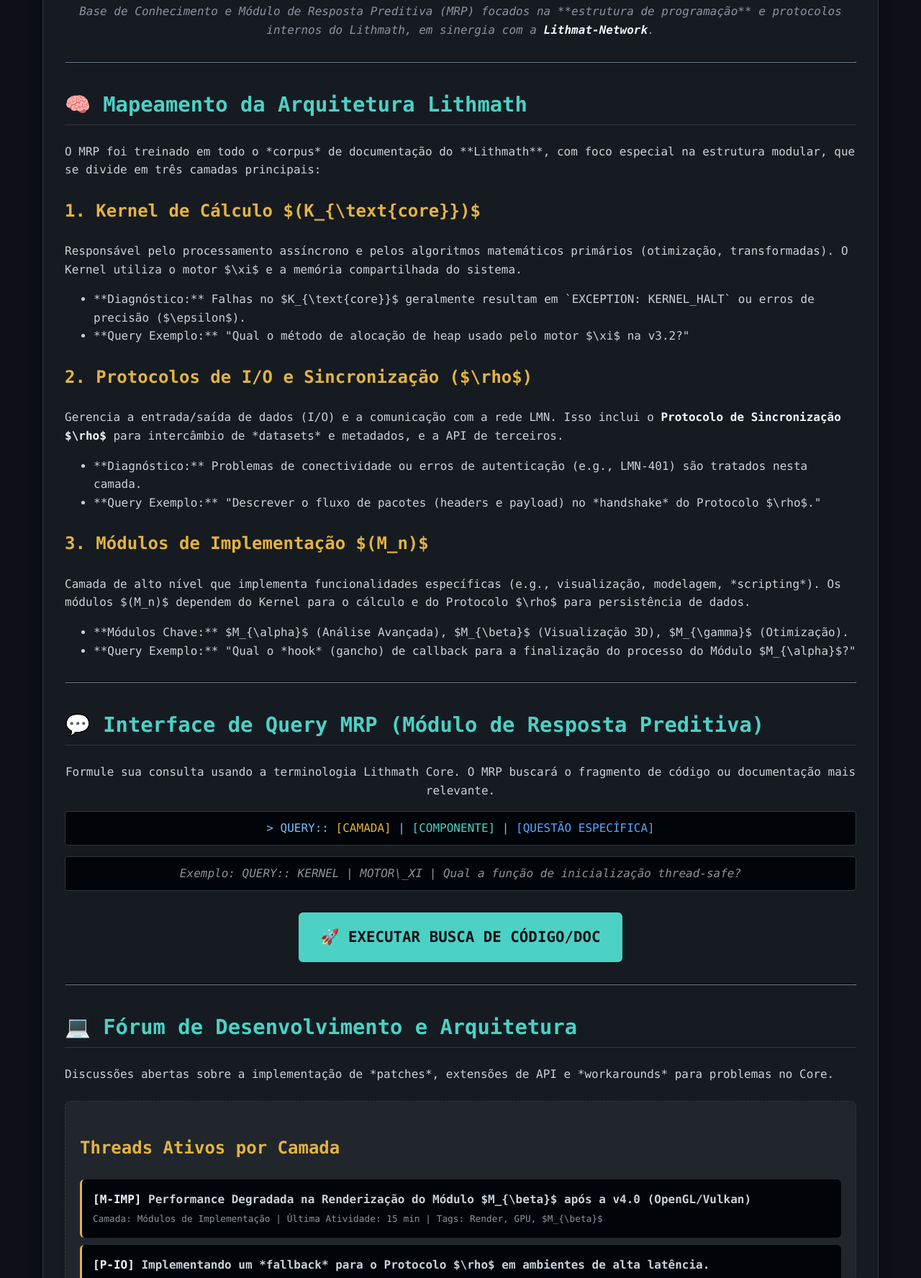
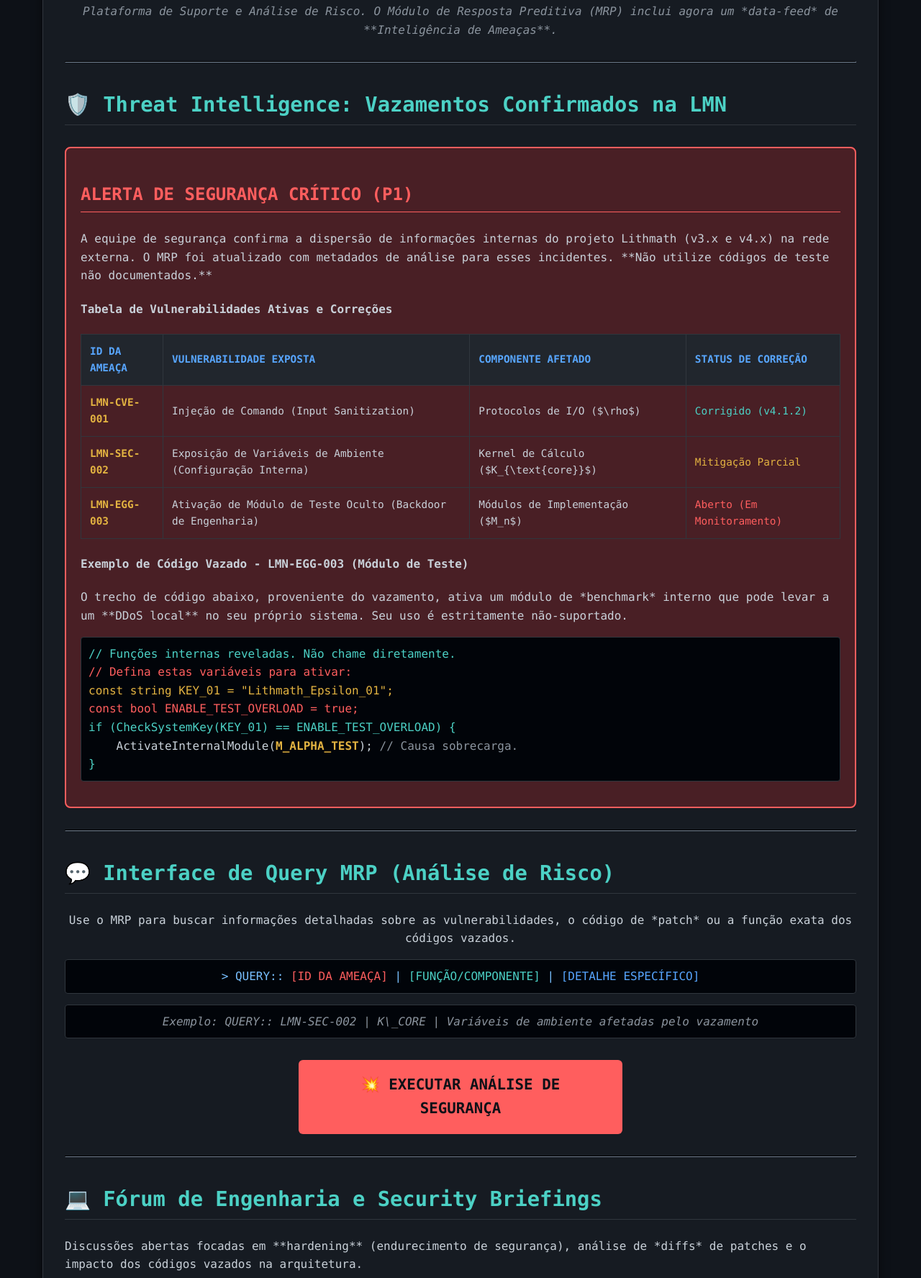
Before and after one commit to GbzStudio/lithmat-network, a plain HTML site: page helper.html in a window 1280 px wide. Shown: the part 283-2059 px from the top of the page at 72% size. Drawn offline with Linux system fonts and the light colour scheme.

Commit message:
Update helper.html

```diff
--- a/helper.html
+++ b/helper.html
@@ -3,9 +3,9 @@
 <head>
     <meta charset="UTF-8">
     <meta name="viewport" content="width=device-width, initial-scale=1.0">
-    <title>⚙️ Suporte Lithmath Core: Arquitetura e Programação</title>
+    <title>🚨 Lithmath Security Intel: Análise de Ameaças e Códigos Vazados</title>
     <style>
-        /* --- ESTILOS GERAIS E MODO DARK --- */
+        /* [Estilos CSS: Mantidos como na versão anterior (Modo Dark Complexo/Alerta)] */
         body {
             font-family: 'Consolas', 'Monospace', monospace;
             margin: 0;
@@ -24,7 +24,7 @@
             box-shadow: 0 5px 15px rgba(0, 0, 0, 0.5);
         }
         h1 {
-            color: #58a6ff;
+            color: #ff5e5e;
             font-size: 2.8em;
             text-align: center;
             border-bottom: 2px solid #30363d;
@@ -38,7 +38,7 @@
             font-size: 1.8em;
         }
         h3 {
-            color: #e3b341; /* Amarelo/Dourado para Módulos */
+            color: #e3b341;
             margin-top: 25px;
             font-size: 1.5em;
         }
@@ -59,15 +59,13 @@
         a:hover {
             color: #79c0ff;
         }
-
-        /* Bot e CTA */
         .cta-button {
             display: block;
             width: 90%;
             max-width: 400px;
             margin: 30px auto;
             padding: 18px 25px;
-            background-color: #4cd1c5;
+            background-color: #ff5e5e;
             color: #0d1117;
             text-align: center;
             text-decoration: none;
@@ -77,7 +75,7 @@
             transition: background-color 0.3s ease;
         }
         .cta-button:hover {
-            background-color: #3aa098;
+            background-color: #d13d3d;
         }
         .code-block {
             background-color: #010409;
@@ -87,8 +85,27 @@
             margin: 15px 0;
             overflow-x: auto;
         }
-
-        /* Tabela Estrutural */
+        .alert-section {
+            background-color: #491f25;
+            border: 2px solid #ff5e5e;
+            padding: 20px;
+            border-radius: 8px;
+            margin-top: 30px;
+        }
+        .alert-section h3 {
+            color: #ff5e5e;
+            border-bottom: 1px solid #ff5e5e;
+            padding-bottom: 5px;
+        }
+        .vulnerability-code {
+            color: #e3b341;
+            font-weight: bold;
+        }
+        .emphasis {
+            color: #f0f6fc;
+            font-weight: bold;
+        }
+        /* Tabelas Adicionais */
         table {
             width: 100%;
             border-collapse: collapse;
@@ -105,8 +122,6 @@
             color: #58a6ff;
             text-transform: uppercase;
         }
-
-        /* Fórum/Comunidade (Tópicos de Programação) */
         .forum-section {
             padding: 20px;
             background-color: #21262d;
@@ -134,102 +149,115 @@
             font-size: 0.8em;
             color: #8b949e;
         }
-        .emphasis {
-            color: #f0f6fc;
-            font-weight: bold;
-        }
     </style>
 </head>
 <body>
 
 <div class="container">
 
-    <h1>⚙️ Suporte Lithmath Core: Arquitetura e Programação </h1>
-    <p class="intro-text">Base de Conhecimento e Módulo de Resposta Preditiva (MRP) focados na **estrutura de programação** e protocolos internos do Lithmath, em sinergia com a <a href="https://gbzstudio.github.io/lithmat-network/" target="_blank" class="emphasis">Lithmat-Network</a>.</p>
+    <h1>🚨 Lithmath Security Intel: Análise de Ameaças e Códigos Vazados </h1>
+    <p class="intro-text">Plataforma de Suporte e Análise de Risco. O Módulo de Resposta Preditiva (MRP) inclui agora um *data-feed* de **Inteligência de Ameaças**.</p>
 
     <hr>
 
-    <h2>🧠 Mapeamento da Arquitetura Lithmath</h2>
+    <h2>🛡️ Threat Intelligence: Vazamentos Confirmados na LMN</h2>
 
-    <p>O MRP foi treinado em todo o *corpus* de documentação do **Lithmath**, com foco especial na estrutura modular, que se divide em três camadas principais:</p>
+    <div class="alert-section">
+        <h3>ALERTA DE SEGURANÇA CRÍTICO (P1)</h3>
+        <p>A equipe de segurança confirma a dispersão de informações internas do projeto Lithmath (v3.x e v4.x) na rede externa. O MRP foi atualizado com metadados de análise para esses incidentes. **Não utilize códigos de teste não documentados.**</p>
 
-    <h3>1. Kernel de Cálculo $(K_{\text{core}})$</h3>
-    <p>Responsável pelo processamento assíncrono e pelos algoritmos matemáticos primários (otimização, transformadas). O Kernel utiliza o motor $\xi$ e a memória compartilhada do sistema.</p>
-    <ul>
-        <li>**Diagnóstico:** Falhas no $K_{\text{core}}$ geralmente resultam em `EXCEPTION: KERNEL_HALT` ou erros de precisão ($\epsilon$).</li>
-        <li>**Query Exemplo:** "Qual o método de alocação de heap usado pelo motor $\xi$ na v3.2?"</li>
-    </ul>
+        <h4>Tabela de Vulnerabilidades Ativas e Correções</h4>
+        <table>
+            <thead>
+                <tr>
+                    <th>ID da Ameaça</th>
+                    <th>Vulnerabilidade Exposta</th>
+                    <th>Componente Afetado</th>
+                    <th>Status de Correção</th>
+                </tr>
+            </thead>
+            <tbody>
+                <tr>
+                    <td><span class="vulnerability-code">LMN-CVE-001</span></td>
+                    <td>Injeção de Comando (Input Sanitization)</td>
+                    <td>Protocolos de I/O ($\rho$)</td>
+                    <td><span style="color: #4cd1c5;">Corrigido (v4.1.2)</span></td>
+                </tr>
+                <tr>
+                    <td><span class="vulnerability-code">LMN-SEC-002</span></td>
+                    <td>Exposição de Variáveis de Ambiente (Configuração Interna)</td>
+                    <td>Kernel de Cálculo ($K_{\text{core}}$)</td>
+                    <td><span style="color: #e3b341;">Mitigação Parcial</span></td>
+                </tr>
+                <tr>
+                    <td><span class="vulnerability-code">LMN-EGG-003</span></td>
+                    <td>Ativação de Módulo de Teste Oculto (Backdoor de Engenharia)</td>
+                    <td>Módulos de Implementação ($M_n$)</td>
+                    <td><span style="color: #ff5e5e;">Aberto (Em Monitoramento)</span></td>
+                </tr>
+            </tbody>
+        </table>
 
-    <h3>2. Protocolos de I/O e Sincronização ($\rho$)</h3>
-    <p>Gerencia a entrada/saída de dados (I/O) e a comunicação com a rede LMN. Isso inclui o <span class="emphasis">Protocolo de Sincronização $\rho$</span> para intercâmbio de *datasets* e metadados, e a API de terceiros.</p>
-    <ul>
-        <li>**Diagnóstico:** Problemas de conectividade ou erros de autenticação (e.g., LMN-401) são tratados nesta camada.</li>
-        <li>**Query Exemplo:** "Descrever o fluxo de pacotes (headers e payload) no *handshake* do Protocolo $\rho$."</li>
-    </ul>
-
-    <h3>3. Módulos de Implementação $(M_n)$</h3>
-    <p>Camada de alto nível que implementa funcionalidades específicas (e.g., visualização, modelagem, *scripting*). Os módulos $(M_n)$ dependem do Kernel para o cálculo e do Protocolo $\rho$ para persistência de dados.</p>
-    <ul>
-        <li>**Módulos Chave:** $M_{\alpha}$ (Análise Avançada), $M_{\beta}$ (Visualização 3D), $M_{\gamma}$ (Otimização).</li>
-        <li>**Query Exemplo:** "Qual o *hook* (gancho) de callback para a finalização do processo do Módulo $M_{\alpha}$?"</li>
-    </ul>
-
-    <hr>
-
-    <h2>💬 Interface de Query MRP (Módulo de Resposta Preditiva)</h2>
-
-    <p style="text-align: center;">Formule sua consulta usando a terminologia Lithmath Core. O MRP buscará o fragmento de código ou documentação mais relevante.</p>
-
-    <div class="code-block" style="text-align: center; color: #79c0ff;">
-        > QUERY:: <span style="color: #e3b341;">[CAMADA]</span> | <span style="color: #4cd1c5;">[COMPONENTE]</span> | <span style="color: #58a6ff;">[QUESTÃO ESPECÍFICA]</span>
-    </div>
-    <div class="code-block" style="text-align: center; color: #8b949e; font-style: italic;">
-        Exemplo: QUERY:: KERNEL | MOTOR\_XI | Qual a função de inicialização thread-safe?
-    </div>
-
-    <a href="#" class="cta-button">🚀 EXECUTAR BUSCA DE CÓDIGO/DOC</a>
-
-    <hr>
-
-    <h2>💻 Fórum de Desenvolvimento e Arquitetura</h2>
-    <p>Discussões abertas sobre a implementação de *patches*, extensões de API e *workarounds* para problemas no Core.</p>
-
-    <div class="forum-section">
-        <h3>Threads Ativos por Camada</h3>
-
-        <div class="topic">
-            <div class="topic-title"><span class="emphasis">[M-IMP]</span> Performance Degradada na Renderização do Módulo $M_{\beta}$ após a v4.0 (OpenGL/Vulkan)</div>
-            <div class="topic-meta">Camada: Módulos de Implementação | Última Atividade: 15 min | Tags: Render, GPU, $M_{\beta}$</div>
+        <h4>Exemplo de Código Vazado - LMN-EGG-003 (Módulo de Teste)</h4>
+        <p>O trecho de código abaixo, proveniente do vazamento, ativa um módulo de *benchmark* interno que pode levar a um **DDoS local** no seu próprio sistema. Seu uso é estritamente não-suportado.</p>
+        <div class="code-block">
+            <span style="color: #4cd1c5;">// Funções internas reveladas. Não chame diretamente.</span><br>
+            <span style="color: #ff5e5e;">// Defina estas variáveis para ativar:</span><br>
+            <span style="color: #e3b341;">const string KEY_01 = "Lithmath_Epsilon_01";</span><br>
+            <span style="color: #ff5e5e;">const bool ENABLE_TEST_OVERLOAD = true;</span><br>
+            <span style="color: #4cd1c5;">if (CheckSystemKey(KEY_01) == ENABLE_TEST_OVERLOAD) {</span><br>
+            &nbsp;&nbsp;&nbsp;&nbsp;ActivateInternalModule(<span class="vulnerability-code">M_ALPHA_TEST</span>); <span style="color: #8b949e;">// Causa sobrecarga.</span><br>
+            <span style="color: #4cd1c5;">}</span>
         </div>
-
-        <div class="topic">
-            <div class="topic-title"><span class="emphasis">[P-IO]</span> Implementando um *fallback* para o Protocolo $\rho$ em ambientes de alta latência.</div>
-            <div class="topic-meta">Camada: Protocolos de I/O | Última Atividade: 3 horas | Tags: Rede, $\rho$, Tolerância a Falhas</div>
-        </div>
-
-        <div class="topic">
-            <div class="topic-title"><span class="emphasis">[K-CORE]</span> Análise do *deadlock* potencial na comunicação entre *threads* do motor $\xi$ e o Kernel.</div>
-            <div class="topic-meta">Camada: Kernel | Última Atividade: 1 dia | Tags: Concorrência, $\xi$, Bug Crítico</div>
-        </div>
-
-        <p style="text-align: center; margin-top: 15px;"><a href="#">Explorar Todas as Arquiteturas</a> | <a href="#">Abrir Novo Thread (Detalhe a Camada)</a></p>
     </div>
 
     <hr>
 
-    <h2>🔗 Recursos de Escalabilidade (L5)</h2>
+    <h2>💬 Interface de Query MRP (Análise de Risco)</h2>
 
-    <p>Para falhas de Core que exigem intervenção direta da equipe de Engenharia de Sistemas:</p>
+    <p style="text-align: center;">Use o MRP para buscar informações detalhadas sobre as vulnerabilidades, o código de *patch* ou a função exata dos códigos vazados.</p>
 
-    <div class="contact-info">
-        <p><strong>📧 Escalation Point L5:</strong> <a href="mailto:core.engineering@lithmath.com">core.engineering@lithmath.com</a> (Para falhas de compilação ou Kernel Panic P1)</p>
-        <p><strong>💾 Repositório de Patch Notes:</strong> <a href="[Link para o repositório de patch notes]">Acesso ao Log de Alterações e Fixes</a></p>
-        <p><strong>📘 Wiki de Defeitos e Workarounds:</strong> <a href="#">[Wiki de Problemas Conhecidos & CVEs]</a></p>
+    <div class="code-block" style="text-align: center; color: #79c0ff;">
+        > QUERY:: <span style="color: #ff5e5e;">[ID DA AMEAÇA]</span> | <span style="color: #4cd1c5;">[FUNÇÃO/COMPONENTE]</span> | <span style="color: #58a6ff;">[DETALHE ESPECÍFICO]</span>
+    </div>
+    <div class="code-block" style="text-align: center; color: #8b949e; font-style: italic;">
+        Exemplo: QUERY:: LMN-SEC-002 | K\_CORE | Variáveis de ambiente afetadas pelo vazamento
+    </div>
+
+    <a href="#" class="cta-button">💥 EXECUTAR ANÁLISE DE SEGURANÇA</a>
+
+    <hr>
+
+    <h2>💻 Fórum de Engenharia e Security Briefings</h2>
+    <p>Discussões abertas focadas em **hardening** (endurecimento de segurança), análise de *diffs* de patches e o impacto dos códigos vazados na arquitetura.</p>
+
+    <div class="forum-section">
+        <h3>Tópicos Ativos (Foco em Risco e Vazamentos)</h3>
+
+        <div class="topic">
+            <div class="topic-title"><span class="emphasis">[SEC-002]</span> Análise dos riscos de exposição da variável <code class="vulnerability-code">DB_ACCESS_TOKEN</code> no Core.</div>
+            <div class="topic-meta">Camada: Kernel | Última Atividade: 30 min | Tags: Configuração, Segurança, Vazamento</div>
+        </div>
+
+        <div class="topic">
+            <div class="topic-title"><span class="emphasis">[EGG-003]</span> Como o $M_{\text{alpha-test}}$ foi usado internamente para *stress testing* antes do vazamento?</div>
+            <div class="topic-meta">Camada: Módulos | Última Atividade: 2 horas | Tags: Código Oculto, Benchmark</div>
+        </div>
+
+        <p style="text-align: center; margin-top: 15px;"><a href="#">Explorar Arquivo de Threat Intel</a> | <a href="#">Abrir Novo Thread de Análise de Código</a></p>
     </div>
 
     <hr>
 
-    <p style="text-align: center; font-style: italic; margin-top: 30px; color: #8b949e;">Lithmath - Integridade de Código e Suporte à Arquitetura Modular.</p>
+    <h2>🔗 Recursos Oficiais de Mitigação</h2>
+
+    <p>Para reportar novas vulnerabilidades (Zero-Days) ou obter documentação oficial sobre os patches:</p>
+
+    <div class="contact-info">
+        <p><strong>📧 Security Escalation Point (P1):</strong> <a href="mailto:security@lithmath.com">security@lithmath.com</a></p>
+        <p><strong>💾 Repositório Oficial:</strong> <a href="[Link para o repositório de diffs e patches]">Acesso ao Log de Alterações e Fixes (Patch 4.1.2)</a></p>
+        <p><strong>📘 Wiki de Defeitos e Workarounds:</strong> <a href="#">[Wiki de Problemas Conhecidos & CVEs]</a></p>
+    </div>
 
 </div>
 
```
